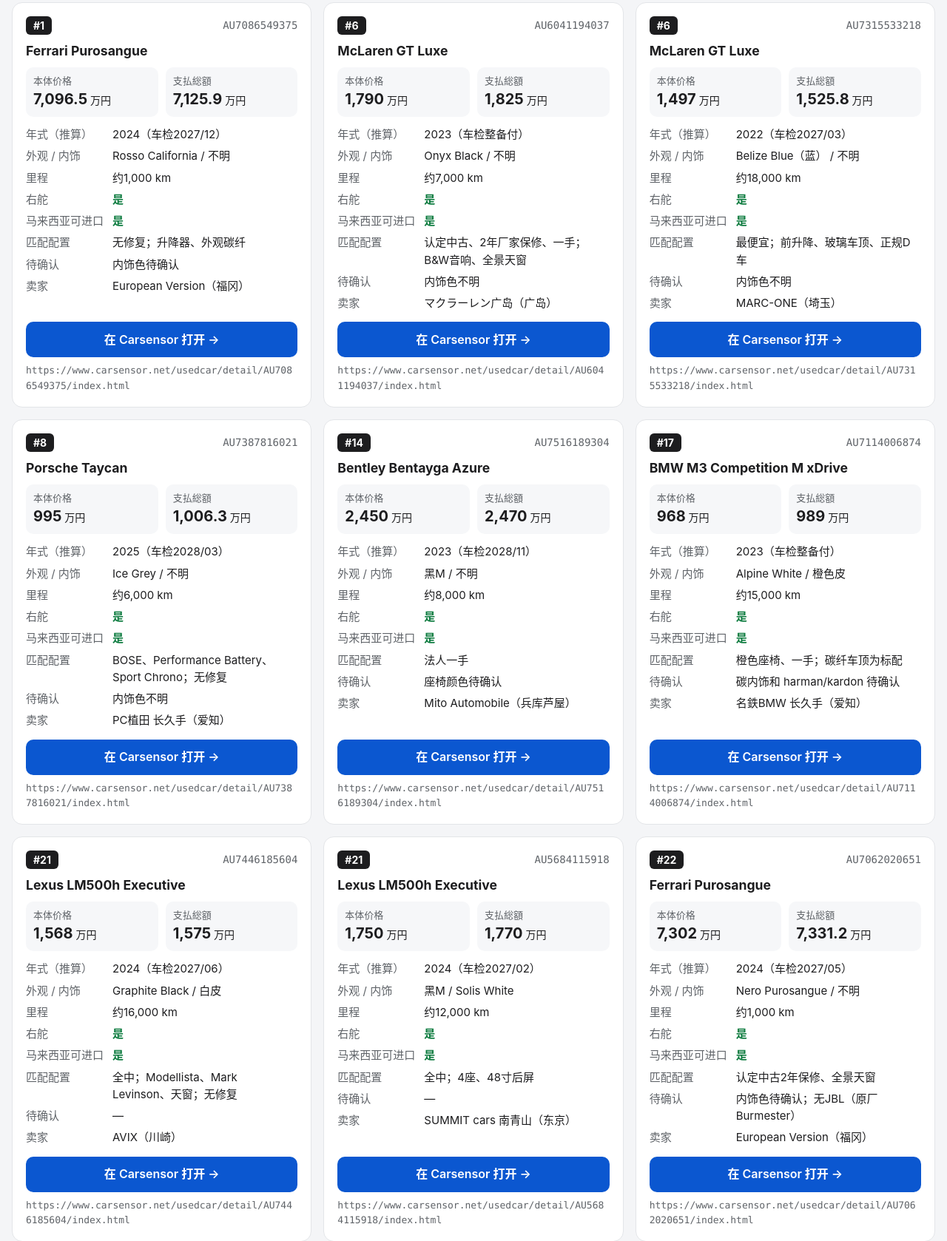
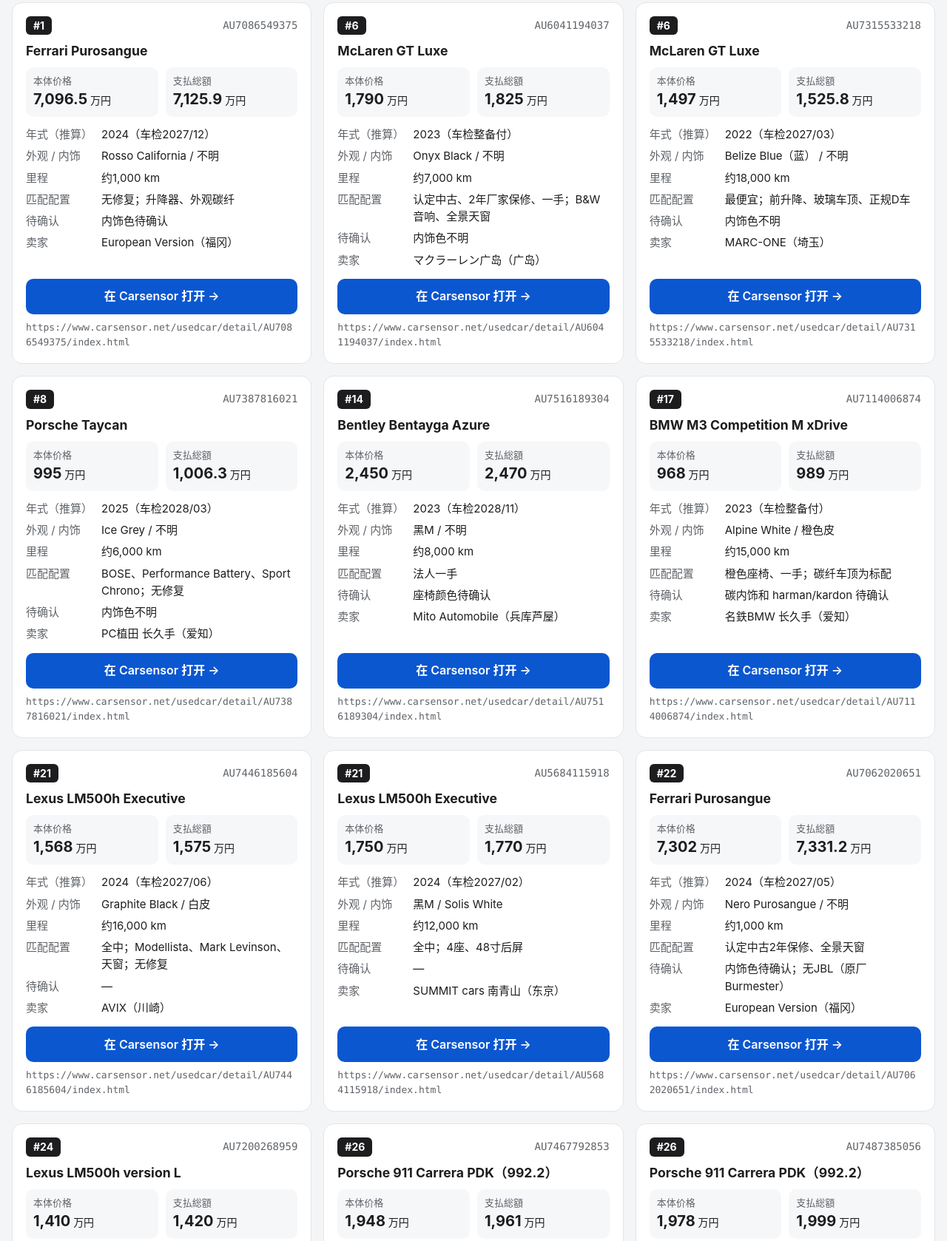
Before and after one commit to doogod/warmglowvehicles1120, a plain HTML site: page index.html in a window 1280 px wide. Shown: the part 185-1863 px from the top of the page at 74% size. Drawn offline with Linux system fonts and the light colour scheme.

Commit message:
Remove RHD and Malaysia fields

```diff
--- a/index.html
+++ b/index.html
@@ -62,8 +62,6 @@ footer{color:var(--muted);font-size:14px;padding-bottom:calc(24px + var(--sb))}
 <dt>年式（推算）</dt><dd>2024（车检2027/12）</dd>
 <dt>外观 / 内饰</dt><dd>Rosso California / 不明</dd>
 <dt>里程</dt><dd>约1,000 km</dd>
-<dt>右舵</dt><dd><span class="ok">是</span></dd>
-<dt>马来西亚可进口</dt><dd><span class="ok">是</span></dd>
 <dt>匹配配置</dt><dd>无修复；升降器、外观碳纤</dd>
 <dt>待确认</dt><dd>内饰色待确认</dd>
 <dt>卖家</dt><dd>European Version（福冈）</dd>
@@ -79,8 +77,6 @@ footer{color:var(--muted);font-size:14px;padding-bottom:calc(24px + var(--sb))}
 <dt>年式（推算）</dt><dd>2023（车检整备付）</dd>
 <dt>外观 / 内饰</dt><dd>Onyx Black / 不明</dd>
 <dt>里程</dt><dd>约7,000 km</dd>
-<dt>右舵</dt><dd><span class="ok">是</span></dd>
-<dt>马来西亚可进口</dt><dd><span class="ok">是</span></dd>
 <dt>匹配配置</dt><dd>认定中古、2年厂家保修、一手；B&amp;W音响、全景天窗</dd>
 <dt>待确认</dt><dd>内饰色不明</dd>
 <dt>卖家</dt><dd>マクラーレン广岛（广岛）</dd>
@@ -96,8 +92,6 @@ footer{color:var(--muted);font-size:14px;padding-bottom:calc(24px + var(--sb))}
 <dt>年式（推算）</dt><dd>2022（车检2027/03）</dd>
 <dt>外观 / 内饰</dt><dd>Belize Blue（蓝） / 不明</dd>
 <dt>里程</dt><dd>约18,000 km</dd>
-<dt>右舵</dt><dd><span class="ok">是</span></dd>
-<dt>马来西亚可进口</dt><dd><span class="ok">是</span></dd>
 <dt>匹配配置</dt><dd>最便宜；前升降、玻璃车顶、正规D车</dd>
 <dt>待确认</dt><dd>内饰色不明</dd>
 <dt>卖家</dt><dd>MARC-ONE（埼玉）</dd>
@@ -113,8 +107,6 @@ footer{color:var(--muted);font-size:14px;padding-bottom:calc(24px + var(--sb))}
 <dt>年式（推算）</dt><dd>2025（车检2028/03）</dd>
 <dt>外观 / 内饰</dt><dd>Ice Grey / 不明</dd>
 <dt>里程</dt><dd>约6,000 km</dd>
-<dt>右舵</dt><dd><span class="ok">是</span></dd>
-<dt>马来西亚可进口</dt><dd><span class="ok">是</span></dd>
 <dt>匹配配置</dt><dd>BOSE、Performance Battery、Sport Chrono；无修复</dd>
 <dt>待确认</dt><dd>内饰色不明</dd>
 <dt>卖家</dt><dd>PC植田 长久手（爱知）</dd>
@@ -130,8 +122,6 @@ footer{color:var(--muted);font-size:14px;padding-bottom:calc(24px + var(--sb))}
 <dt>年式（推算）</dt><dd>2023（车检2028/11）</dd>
 <dt>外观 / 内饰</dt><dd>黑M / 不明</dd>
 <dt>里程</dt><dd>约8,000 km</dd>
-<dt>右舵</dt><dd><span class="ok">是</span></dd>
-<dt>马来西亚可进口</dt><dd><span class="ok">是</span></dd>
 <dt>匹配配置</dt><dd>法人一手</dd>
 <dt>待确认</dt><dd>座椅颜色待确认</dd>
 <dt>卖家</dt><dd>Mito Automobile（兵库芦屋）</dd>
@@ -147,8 +137,6 @@ footer{color:var(--muted);font-size:14px;padding-bottom:calc(24px + var(--sb))}
 <dt>年式（推算）</dt><dd>2023（车检整备付）</dd>
 <dt>外观 / 内饰</dt><dd>Alpine White / 橙色皮</dd>
 <dt>里程</dt><dd>约15,000 km</dd>
-<dt>右舵</dt><dd><span class="ok">是</span></dd>
-<dt>马来西亚可进口</dt><dd><span class="ok">是</span></dd>
 <dt>匹配配置</dt><dd>橙色座椅、一手；碳纤车顶为标配</dd>
 <dt>待确认</dt><dd>碳内饰和 harman/kardon 待确认</dd>
 <dt>卖家</dt><dd>名鉄BMW 长久手（爱知）</dd>
@@ -164,8 +152,6 @@ footer{color:var(--muted);font-size:14px;padding-bottom:calc(24px + var(--sb))}
 <dt>年式（推算）</dt><dd>2024（车检2027/06）</dd>
 <dt>外观 / 内饰</dt><dd>Graphite Black / 白皮</dd>
 <dt>里程</dt><dd>约16,000 km</dd>
-<dt>右舵</dt><dd><span class="ok">是</span></dd>
-<dt>马来西亚可进口</dt><dd><span class="ok">是</span></dd>
 <dt>匹配配置</dt><dd>全中；Modellista、Mark Levinson、天窗；无修复</dd>
 <dt>待确认</dt><dd>—</dd>
 <dt>卖家</dt><dd>AVIX（川崎）</dd>
@@ -181,8 +167,6 @@ footer{color:var(--muted);font-size:14px;padding-bottom:calc(24px + var(--sb))}
 <dt>年式（推算）</dt><dd>2024（车检2027/02）</dd>
 <dt>外观 / 内饰</dt><dd>黑M / Solis White</dd>
 <dt>里程</dt><dd>约12,000 km</dd>
-<dt>右舵</dt><dd><span class="ok">是</span></dd>
-<dt>马来西亚可进口</dt><dd><span class="ok">是</span></dd>
 <dt>匹配配置</dt><dd>全中；4座、48寸后屏</dd>
 <dt>待确认</dt><dd>—</dd>
 <dt>卖家</dt><dd>SUMMIT cars 南青山（东京）</dd>
@@ -198,8 +182,6 @@ footer{color:var(--muted);font-size:14px;padding-bottom:calc(24px + var(--sb))}
 <dt>年式（推算）</dt><dd>2024（车检2027/05）</dd>
 <dt>外观 / 内饰</dt><dd>Nero Purosangue / 不明</dd>
 <dt>里程</dt><dd>约1,000 km</dd>
-<dt>右舵</dt><dd><span class="ok">是</span></dd>
-<dt>马来西亚可进口</dt><dd><span class="ok">是</span></dd>
 <dt>匹配配置</dt><dd>认定中古2年保修、全景天窗</dd>
 <dt>待确认</dt><dd>内饰色待确认；无JBL（原厂Burmester）</dd>
 <dt>卖家</dt><dd>European Version（福冈）</dd>
@@ -215,8 +197,6 @@ footer{color:var(--muted);font-size:14px;padding-bottom:calc(24px + var(--sb))}
 <dt>年式（推算）</dt><dd>2024（车检2027/12）</dd>
 <dt>外观 / 内饰</dt><dd>Sonic Quartz / 白皮</dd>
 <dt>里程</dt><dd>约19,000 km</dd>
-<dt>右舵</dt><dd><span class="ok">是</span></dd>
-<dt>马来西亚可进口</dt><dd><span class="ok">是</span></dd>
 <dt>匹配配置</dt><dd>全中；Modellista、Mark Levinson、无修复</dd>
 <dt>待确认</dt><dd>—</dd>
 <dt>卖家</dt><dd>ソフィアオートクラブ（兵库）</dd>
@@ -232,8 +212,6 @@ footer{color:var(--muted);font-size:14px;padding-bottom:calc(24px + var(--sb))}
 <dt>年式（推算）</dt><dd>2025（车检2028/03）</dd>
 <dt>外观 / 内饰</dt><dd>白 / 不明</dd>
 <dt>里程</dt><dd>约3,000 km</dd>
-<dt>右舵</dt><dd><span class="ok">是</span></dd>
-<dt>马来西亚可进口</dt><dd><span class="ok">是</span></dd>
 <dt>匹配配置</dt><dd>PDK；运动排气、Sport Seat Plus、HD矩阵灯</dd>
 <dt>待确认</dt><dd>内饰色不明</dd>
 <dt>卖家</dt><dd>ウイング 前桥（群马）</dd>
@@ -249,8 +227,6 @@ footer{color:var(--muted);font-size:14px;padding-bottom:calc(24px + var(--sb))}
 <dt>年式（推算）</dt><dd>2025（车检2028/03）</dd>
 <dt>外观 / 内饰</dt><dd>Jet Black M / 不明</dd>
 <dt>里程</dt><dd>约6,000 km</dd>
-<dt>右舵</dt><dd><span class="ok">是</span></dd>
-<dt>马来西亚可进口</dt><dd><span class="ok">是</span></dd>
 <dt>匹配配置</dt><dd>认定中古；Sport Chrono、运动排气、天窗</dd>
 <dt>待确认</dt><dd>内饰色不明</dd>
 <dt>卖家</dt><dd>PC柏の葉（千叶）</dd>
@@ -266,8 +242,6 @@ footer{color:var(--muted);font-size:14px;padding-bottom:calc(24px + var(--sb))}
 <dt>年式（推算）</dt><dd>2024（车检2027/03）</dd>
 <dt>外观 / 内饰</dt><dd>白珍珠 / 棕皮</dd>
 <dt>里程</dt><dd>约25,000 km</dd>
-<dt>右舵</dt><dd><span class="ok">是</span></dd>
-<dt>马来西亚可进口</dt><dd><span class="ok">是</span></dd>
 <dt>匹配配置</dt><dd>预算内、Modellista空力＋格栅、棕皮</dd>
 <dt>待确认</dt><dd>混动车（客户未指定动力）</dd>
 <dt>卖家</dt><dd>グッドスピード 东海（爱知）</dd>
@@ -283,8 +257,6 @@ footer{color:var(--muted);font-size:14px;padding-bottom:calc(24px + var(--sb))}
 <dt>年式（推算）</dt><dd>2025（车检2028/06）</dd>
 <dt>外观 / 内饰</dt><dd>Sonic Quartz / L-aniline黑皮</dd>
 <dt>里程</dt><dd>约13,000 km</dd>
-<dt>右舵</dt><dd><span class="ok">是</span></dd>
-<dt>马来西亚可进口</dt><dd><span class="ok">是</span></dd>
 <dt>匹配配置</dt><dd>全中；一手、Mark Levinson、玻璃车顶</dd>
 <dt>待确认</dt><dd>—</dd>
 <dt>卖家</dt><dd>トラストカーズ 大阪（大阪）</dd>
@@ -300,8 +272,6 @@ footer{color:var(--muted);font-size:14px;padding-bottom:calc(24px + var(--sb))}
 <dt>年式（推算）</dt><dd>2025（车检2028/01）</dd>
 <dt>外观 / 内饰</dt><dd>Sonic Quartz / 黑内</dd>
 <dt>里程</dt><dd>约6,000 km</dd>
-<dt>右舵</dt><dd><span class="ok">是</span></dd>
-<dt>马来西亚可进口</dt><dd><span class="ok">是</span></dd>
 <dt>匹配配置</dt><dd>全中；低里程、Mark Levinson</dd>
 <dt>待确认</dt><dd>—</dd>
 <dt>卖家</dt><dd>Summit（神户）</dd>
```
